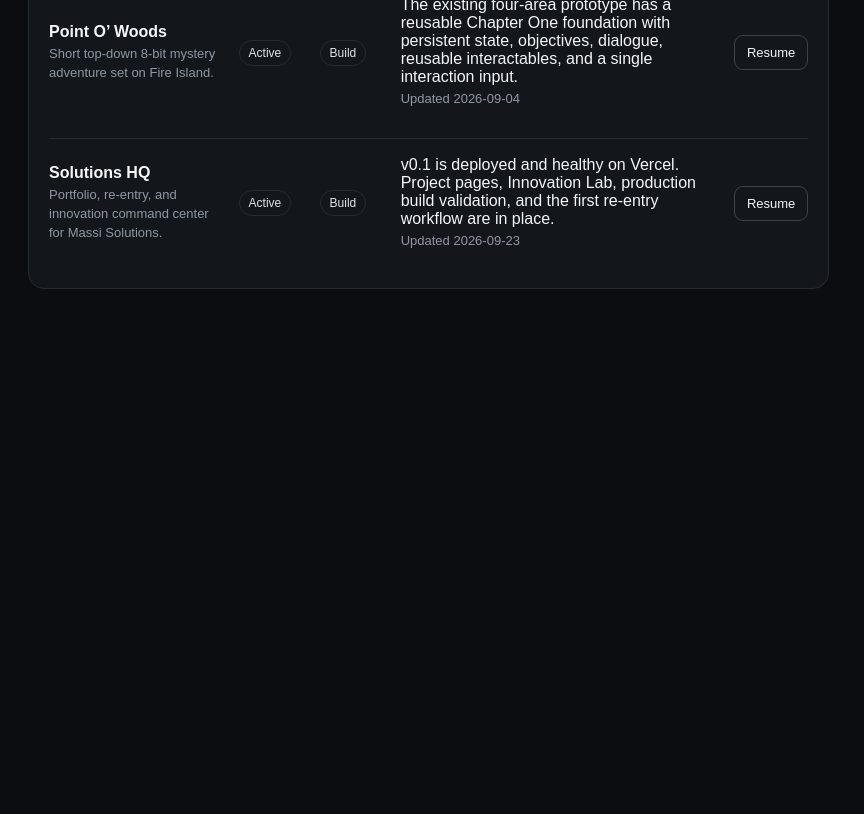
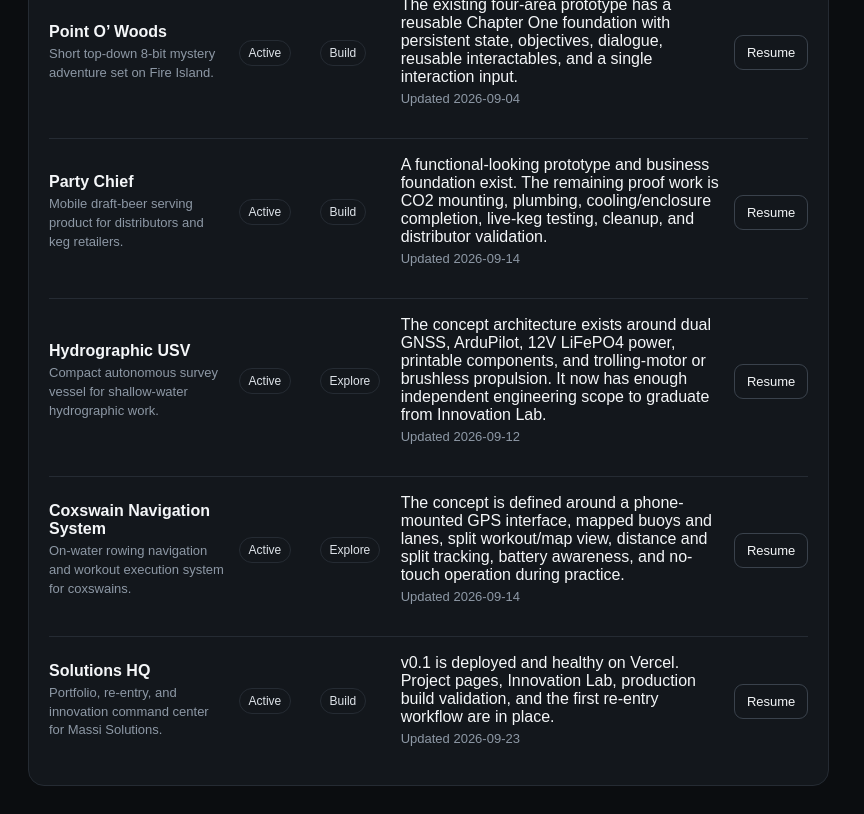
Before and after one commit to fieldlogic-lab/SolutionsHQ, a Next.js app: page / in a window 1280 px wide. Shown: the part 1020-1834 px from the top of the page, without its empty margins (0-864 px from the left). Before the commit the page ends 1337 px from the top, so only its background shows below. Built offline with nearby package versions, Linux system fonts and the light colour scheme.

Commit message:
Promote standalone projects into Solutions HQ

```diff
--- a/data/projects.ts
+++ b/data/projects.ts
@@ -84,6 +84,48 @@
     repo: "https://github.com/fieldlogic-lab/Point-O-Woods"
   },
   {
+    slug: "party-chief",
+    name: "Party Chief",
+    description: "Mobile draft-beer serving product for distributors and keg retailers.",
+    status: "Active",
+    stage: "Build",
+    lastUpdate: "2026-09-14",
+    currentStatus: "A functional-looking prototype and business foundation exist. The remaining proof work is CO2 mounting, plumbing, cooling/enclosure completion, live-keg testing, cleanup, and distributor validation.",
+    nextStep: "Create the dedicated Party Chief repository from the existing prep package, finish the prototype-to-proof build, run a live-keg test, and capture distributor feedback.",
+    supportingLinks: [
+      { label: "GitHub project entry", url: "https://github.com/fieldlogic-lab/SolutionsHQ/issues/2" },
+      { label: "Project scope", url: "https://github.com/fieldlogic-lab/SolutionsHQ/blob/main/docs/scopes/PARTY_CHIEF_SCOPE.md" }
+    ]
+  },
+  {
+    slug: "hydrographic-usv",
+    name: "Hydrographic USV",
+    description: "Compact autonomous survey vessel for shallow-water hydrographic work.",
+    status: "Active",
+    stage: "Explore",
+    lastUpdate: "2026-09-12",
+    currentStatus: "The concept architecture exists around dual GNSS, ArduPilot, 12V LiFePO4 power, printable components, and trolling-motor or brushless propulsion. It now has enough independent engineering scope to graduate from Innovation Lab.",
+    nextStep: "Create the dedicated repository, select the propulsion/control architecture, and define the first prototype mission envelope, payload, endurance, and controlled-water validation plan.",
+    supportingLinks: [
+      { label: "GitHub project entry", url: "https://github.com/fieldlogic-lab/SolutionsHQ/issues/3" },
+      { label: "Project scope", url: "https://github.com/fieldlogic-lab/SolutionsHQ/blob/main/docs/scopes/HYDROGRAPHIC_USV_SCOPE.md" }
+    ]
+  },
+  {
+    slug: "coxswain-navigation",
+    name: "Coxswain Navigation System",
+    description: "On-water rowing navigation and workout execution system for coxswains.",
+    status: "Active",
+    stage: "Explore",
+    lastUpdate: "2026-09-14",
+    currentStatus: "The concept is defined around a phone-mounted GPS interface, mapped buoys and lanes, split workout/map view, distance and split tracking, battery awareness, and no-touch operation during practice.",
+    nextStep: "Create the dedicated repository, define v0.1 field requirements, and build a simple map/workout prototype plus the first phone-holder field test.",
+    supportingLinks: [
+      { label: "GitHub project entry", url: "https://github.com/fieldlogic-lab/SolutionsHQ/issues/4" },
+      { label: "Project scope", url: "https://github.com/fieldlogic-lab/SolutionsHQ/blob/main/docs/scopes/COXSWAIN_NAVIGATION_SCOPE.md" }
+    ]
+  },
+  {
     slug: "solutions-hq",
     name: "Solutions HQ",
     description: "Portfolio, re-entry, and innovation command center for Massi Solutions.",
@@ -91,7 +133,7 @@
     stage: "Build",
     lastUpdate: "2026-09-23",
     currentStatus: "v0.1 is deployed and healthy on Vercel. Project pages, Innovation Lab, production build validation, and the first re-entry workflow are in place.",
-    nextStep: "Finish the project-resume experience and replace manually maintained repository activity with GitHub-backed status and checkpoints.",
+    nextStep: "Finish GitHub-backed project telemetry and continue replacing manual portfolio activity with durable source-of-truth integrations.",
     repo: "https://github.com/fieldlogic-lab/SolutionsHQ",
     app: "https://solutions-hq.vercel.app/"
   }
```
